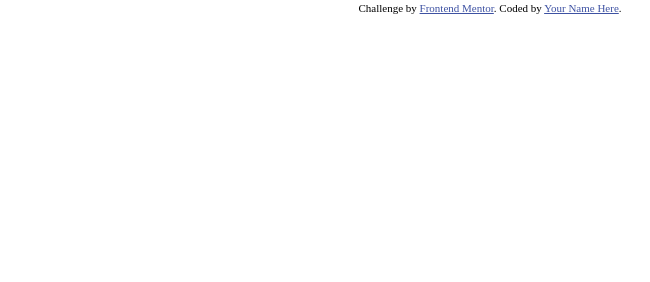
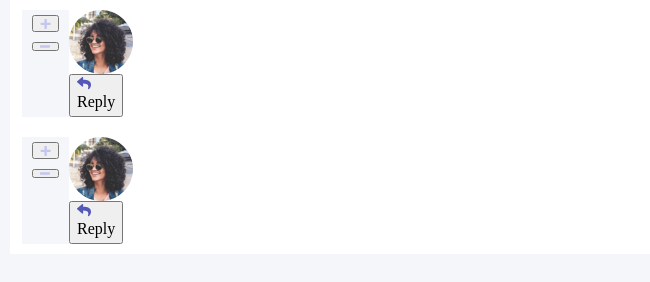
Before and after one commit to lucChesneau/Interactive-comments-section-Frontend-Mentor, a website: page index.html in a window 1280 px wide. Shown: the whole page, without its empty margins (150-800 px from the left). Drawn offline with Linux system fonts and the light colour scheme; files that its build step writes are made by us from their sources.

Commit message:
liaison entre les fichiers, html fait et reste css et fetch avec data json

```diff
--- a/index.html
+++ b/index.html
@@ -5,7 +5,6 @@
         <meta name="viewport" content="width=device-width, initial-scale=1.0"> <!-- displays site properly based on user's device -->
 
         <link rel="icon" type="image/png" sizes="32x32" href="./images/favicon-32x32.png">
-  <link rel="stylesheet" href="css/reset.css">
         <link rel="stylesheet" href="css/style.css">
         <title>Frontend Mentor | Interactive comments section</title>
 
@@ -17,10 +16,68 @@
 <body>
 
   <!-- Pull dynamic content from the data.json file -->
+        <div class="container">
+                <main class="comment-section">
+                        <article class="total-comment">
+                                <div class="comment primary-comment">
+                                        <div class="note-container">
+                                        <button><img src="./images/icon-plus.svg" alt="up vote this comment"></button>
+                                        <strong class="note"></strong>
+                                        <button><img src="./images/icon-minus.svg" alt="down vote this comment"></button>
+                                        </div>
+                                        <div class="comment-container">
+                                                <div class="comment-header">
+                                                        <div class="comment-info">
+                                                                <img src="images/avatars/image-amyrobson.webp" alt="user">
+                                                                <h3 class="comment-title"></h3>
+                                                                <span class="comment-date"></span>
+                                                        </div>
+                                                        <div class="comment-interaction">
+                                                                <button>
+                                                                        <img src="images/icon-reply.svg" alt="like">
+                                                                        <span>Reply</span>
+                                                                </button>
+                                                        </div>
+                                                </div>
+                                                <div class="comment-content">
+                                                        <p class="comment-text"></p>
+                                                </div>
+                                        </div>
+                                </div>
+                                <div class="comment secondary-comment">
+                                        <div class="note-container">
+                                                <button><img src="./images/icon-plus.svg" alt="up vote this comment"></button>
+                                                <strong class="note"></strong>
+                                                <button><img src="./images/icon-minus.svg" alt="down vote this comment"></button>
+                                        </div>
+                                        <div class="comment-container">
+                                                <div class="comment-header">
+                                                        <div class="comment-info">
+                                                                <img src="images/avatars/image-amyrobson.webp" alt="user">
+                                                                <h3 class="comment-title"></h3>
+                                                                <span class="comment-date"></span>
+                                                        </div>
+                                                        <div class="comment-interaction">
+                                                                <button>
+                                                                        <img src="images/icon-reply.svg" alt="like">
+                                                                        <span>Reply</span>
+                                                                </button>
+                                                        </div>
+                                                </div>
+                                                <div class="comment-content">
+                                                        <p class="comment-text"></p>
+                                                </div>
+                                        </div>
+                                </div>
+                        </article>
+                </main>
+        </div>
 
-  <div class="attribution">
+  <!-- <div class="attribution">
     Challenge by <a href="https://www.frontendmentor.io?ref=challenge" target="_blank">Frontend Mentor</a>.
     Coded by <a href="#">Your Name Here</a>.
-  </div>
+  </div> -->
+
+  <script src='js/script.js'> </script>
 </body>
 </html>
--- /dev/null
+++ b/js/script.js
@@ -0,0 +1,12 @@
+function callDataJson(method){
+        fetch("./data.json")
+        .then(function(response) {
+            return response.json();
+        })
+        .then(function(data) {
+                method(console.log(data));
+        });
+}
+
+let dataComments = callDataJson();
+console.log(dataComments);
--- /dev/null
+++ b/scss/style.scss
@@ -0,0 +1,30 @@
+.attribution {
+        font-size: 11px; text-align: center;
+}
+.attribution a {
+        color: hsl(228, 45%, 44%);
+}
+
+body {
+        background-color: #F5F6F9;
+}
+
+.container {
+        max-width: 960px;
+        margin: 0 auto;
+}
+
+.comment {
+        background-color: #FFFFFF;
+        padding: 10px 12px;
+        display: flex;
+
+        .note-container {
+                background-color: #F5F6FA;
+                display: flex;
+                flex-direction: column;
+                align-items: center;
+                padding: 5px 10px;
+                gap: 5px;
+        }
+}
```
Also changed, not shown: package.json (+5 -9 lines), css/style.css (added), modules.js (added), scss/style.css (deleted), 1 other file. Lines whose indentation alone changed are shown as unchanged.
